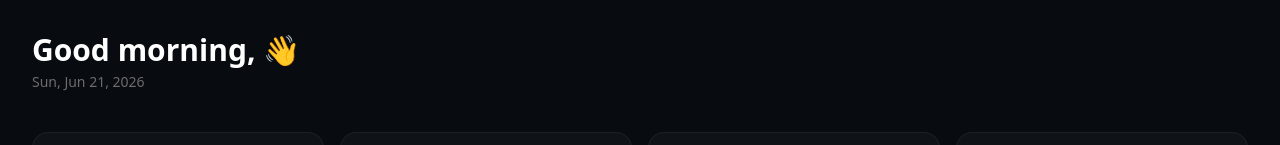
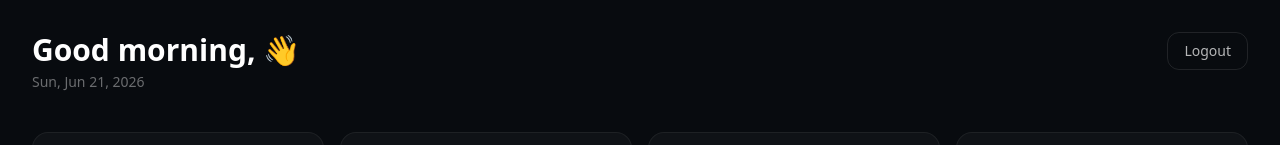
Before and after one commit to prakhyat-shrestha/futsal-saas-front, a Next.js app: page /dashboard in a window 1280 px wide. Shown: the top 145 px of the page. Built offline with nearby package versions, Linux system fonts and the light colour scheme.

Commit message:
logout update

```diff
--- a/app/(dashboard)/dashboard/page.tsx
+++ b/app/(dashboard)/dashboard/page.tsx
@@ -7,11 +7,18 @@ import { useVenueStore } from "@/store/venueStore";
 import { formatCurrency, formatDate, STATUS_COLORS } from "@/lib/utils";
 
 import Link from "next/link";
+import { useRouter } from "next/navigation";
 
 export default function DashboardPage() {
-  const { user } = useAuthStore();
+  const { user, logout } = useAuthStore();
   const { bookings } = useBookingStore();
   const { venues, courts } = useVenueStore();
+  const router = useRouter();
+
+  const handleLogout = () => {
+    logout();
+    router.push("/");
+  };
 
   const today = new Date().toISOString().split("T")[0];
   const tenantBookings = bookings.filter((b) => b.tenantId === user?.tenantId);
@@ -38,11 +45,19 @@ export default function DashboardPage() {
   return (
     <div className="p-8 animate-fade-in">
       {/* Header */}
-      <div className="mb-10">
-        <h1 className="font-syne font-bold text-3xl mb-1">
-          Good {getGreeting()}, {user?.name?.split(" ")[0]} 👋
-        </h1>
-        <p className="font-dm text-white/40 text-sm">{formatDate(today)}</p>
+      <div className="mb-10 flex items-start justify-between">
+        <div>
+          <h1 className="font-syne font-bold text-3xl mb-1">
+            Good {getGreeting()}, {user?.name?.split(" ")[0]} 👋
+          </h1>
+          <p className="font-dm text-white/40 text-sm">{formatDate(today)}</p>
+        </div>
+        <button
+          onClick={handleLogout}
+          className="font-dm text-sm px-4 py-2 rounded-xl border border-white/10 text-white/70 hover:text-white hover:bg-white/5 transition-colors shrink-0"
+        >
+          Logout
+        </button>
       </div>
 
       {/* Stats */}
```
